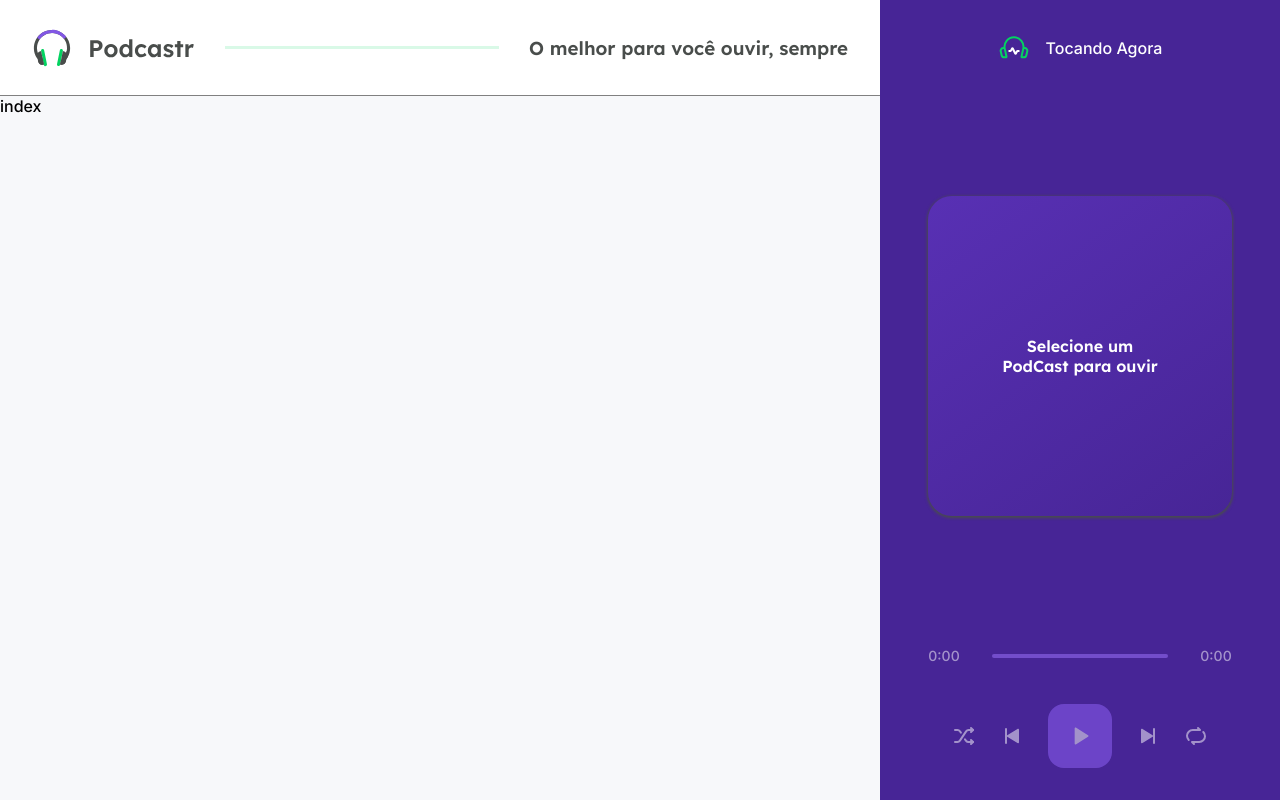
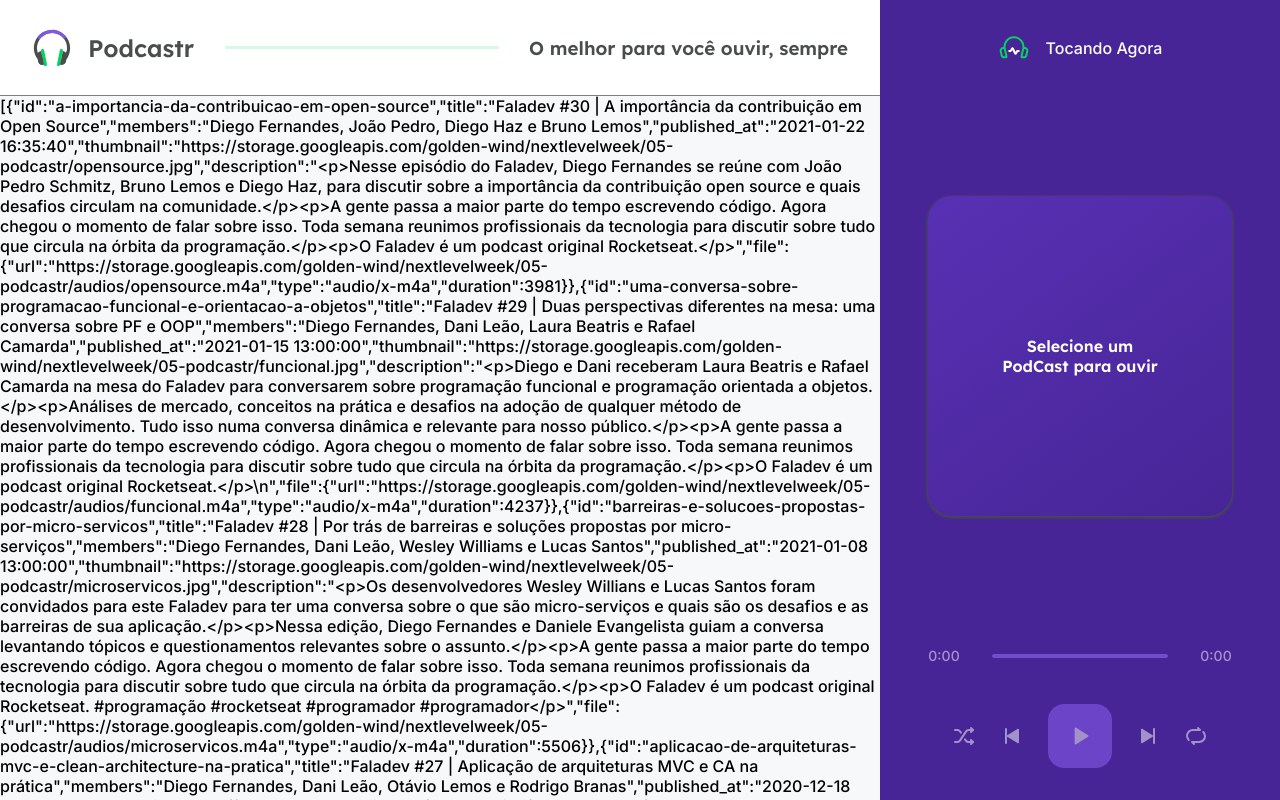
Before and after one commit to ArthurPaivaT/nlw-podcastr, a Next.js app in the folder podcastr-next/: page / in a window 1280 px wide. Shown: the top 800 px of the page. Built offline with nearby package versions, Linux system fonts and the light colour scheme; data requests are answered from the project's data file.

Commit message:
consumindo api com ssg

```diff
--- a/podcastr-next/src/pages/index.tsx
+++ b/podcastr-next/src/pages/index.tsx
@@ -1,3 +1,20 @@
-export default function Home() {
-  return <>index</>;
+export default function Home(props) {
+  return (
+    <div>
+      <p> {JSON.stringify(props.episodes)}</p>
+      <h1>index</h1>
+    </div>
+  );
 }
+
+export async function getStaticProps() {
+  const response = await fetch("http://localhost:3333/episodes");
+  const data = await response.json();
+
+  return {
+    props: {
+      episodes: data,
+    },
+    revalidate: 60 * 60,
+  };
+}
```
